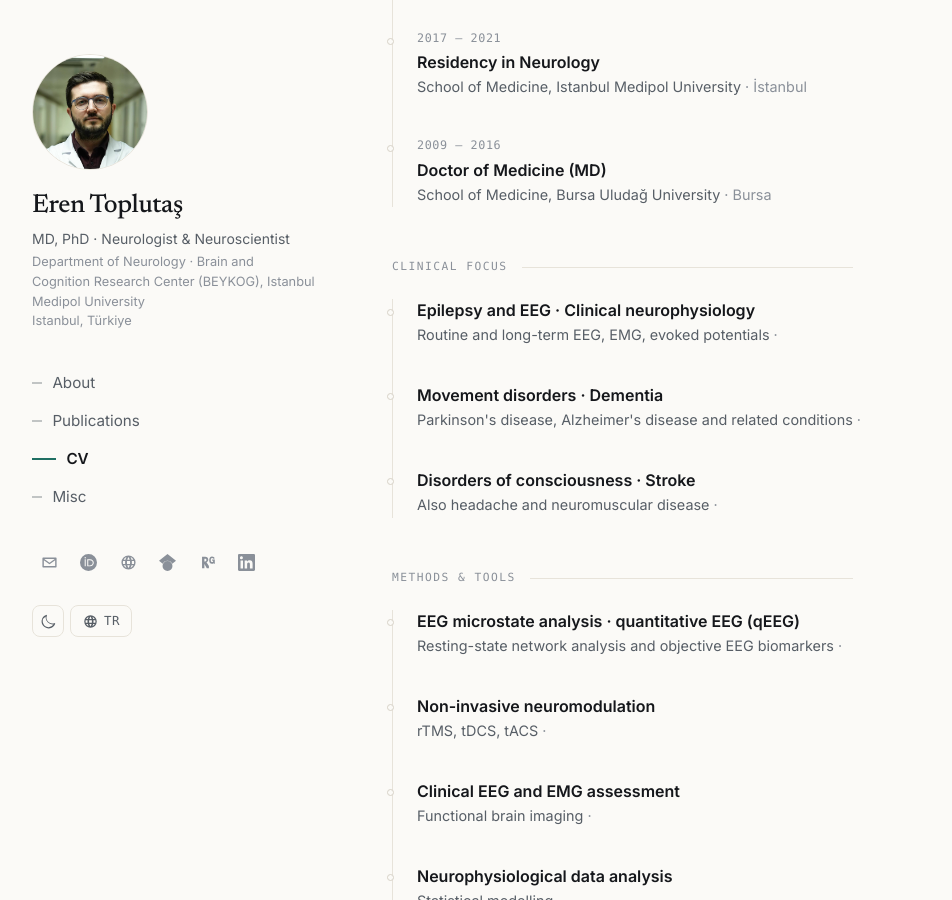
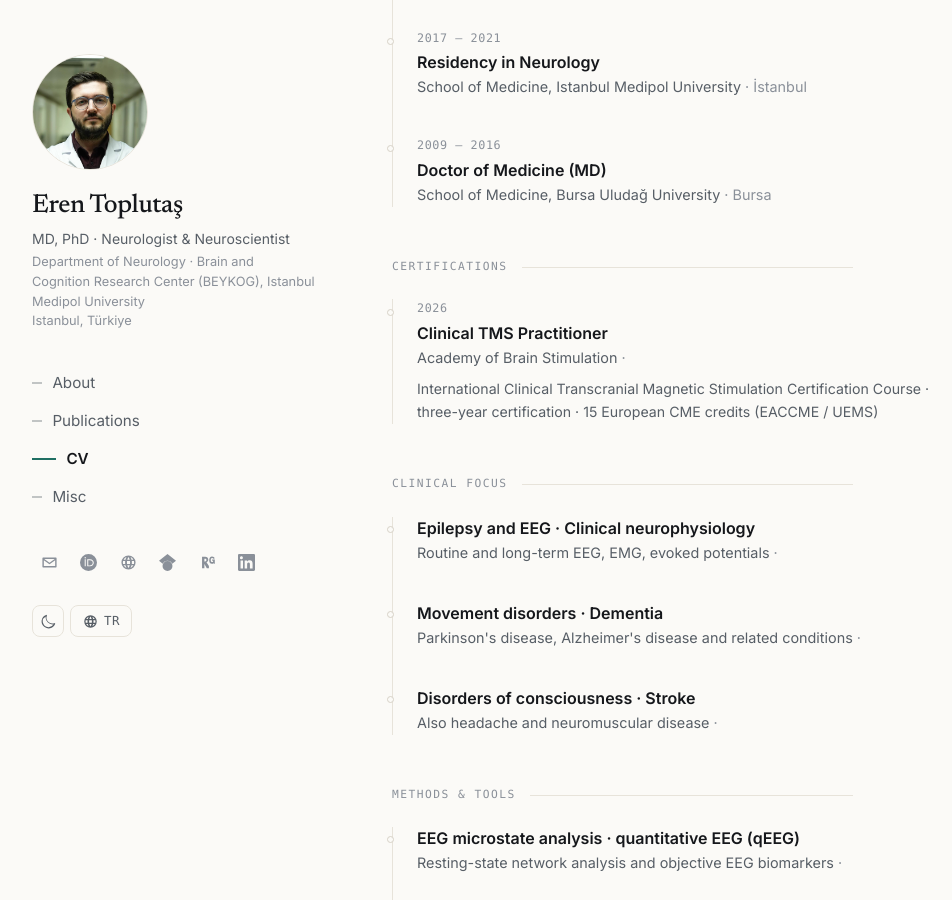
Before and after one commit to erentoplutas/erentoplutas.github.io, a Jekyll site: the page built from cv.html, in a window 1280 px wide and 900 px high, scrolled down 1069 px. Shown: the whole window, without its empty margins (58-1010 px from the left). Built offline with Jekyll 4.4.1, drawn with Linux system fonts in a browser that asks for light colours.

Commit message:
Add files via upload

```diff
--- a/_data/cv.yml
+++ b/_data/cv.yml
@@ -107,6 +107,22 @@ sections:
           en: "School of Medicine, Bursa Uludağ University"
           tr: "Tıp Fakültesi, Bursa Uludağ Üniversitesi"
         place: "Bursa"
+
+  - key: "certifications"
+    en: "Certifications"
+    tr: "Sertifikalar"
+    items:
+      - period: "2026"
+        title:
+          en: "Clinical TMS Practitioner"
+          tr: "Klinik TMS Uygulayıcısı"
+        org:
+          en: "Academy of Brain Stimulation"
+          tr: "Academy of Brain Stimulation"
+        place: ""
+        detail:
+          en: "International Clinical Transcranial Magnetic Stimulation Certification Course · three-year certification · 15 European CME credits (EACCME / UEMS)"
+          tr: "Uluslararası Klinik Transkraniyal Manyetik Uyarım Sertifika Kursu · üç yıl geçerli · 15 Avrupa SMEK kredisi (EACCME / UEMS)"
 
   - key: "clinical"
     en: "Clinical focus"
--- a/_data/news.yml
+++ b/_data/news.yml
@@ -8,6 +8,12 @@
 #  url   : varsa bağlantı (boş bırakılabilir)
 #  Listeyi boşaltırsanız ([]) bölüm otomatik gizlenir.
 # ══════════════════════════════════════════════════════════════
+
+- date: 2026-09-04
+  label: "2026"
+  en: "Certified as a **Clinical TMS Practitioner** by the Academy of Brain Stimulation."
+  tr: "**Academy of Brain Stimulation** tarafından Klinik TMS Uygulayıcısı olarak sertifikalandırıldım."
+  url: ""
 
 - date: 2026-02-01
   label: "2026"
```
